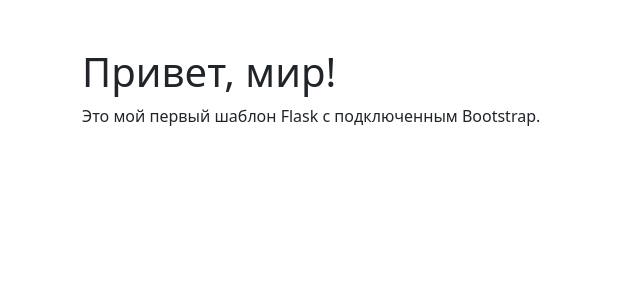
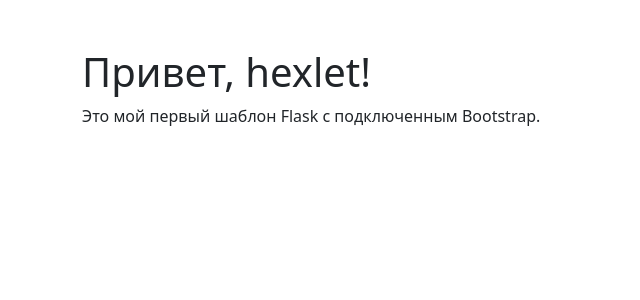
Before and after one commit to boytsovau/python-project-83, a Flask app: page / in a window 1280 px wide. Shown: the top 300 px of the page, without its empty margins (0-640 px from the left). Run offline with Flask 3, Linux system fonts and the light colour scheme.

Commit message:
modified:   page_analyzer/templates/index.html

```diff
--- a/page_analyzer/templates/index.html
+++ b/page_analyzer/templates/index.html
@@ -7,7 +7,7 @@
 </head>
 <body>
     <div class="container mt-5">
-        <h1>Привет, мир!</h1>
+        <h1>Привет, hexlet!</h1>
         <p>Это мой первый шаблон Flask с подключенным Bootstrap.</p>
     </div>
 </body>
```
